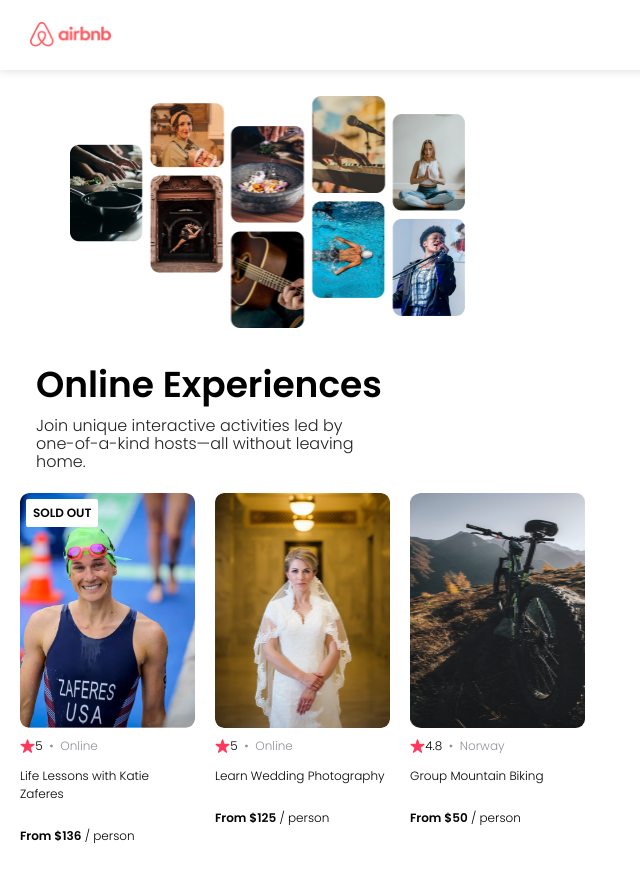
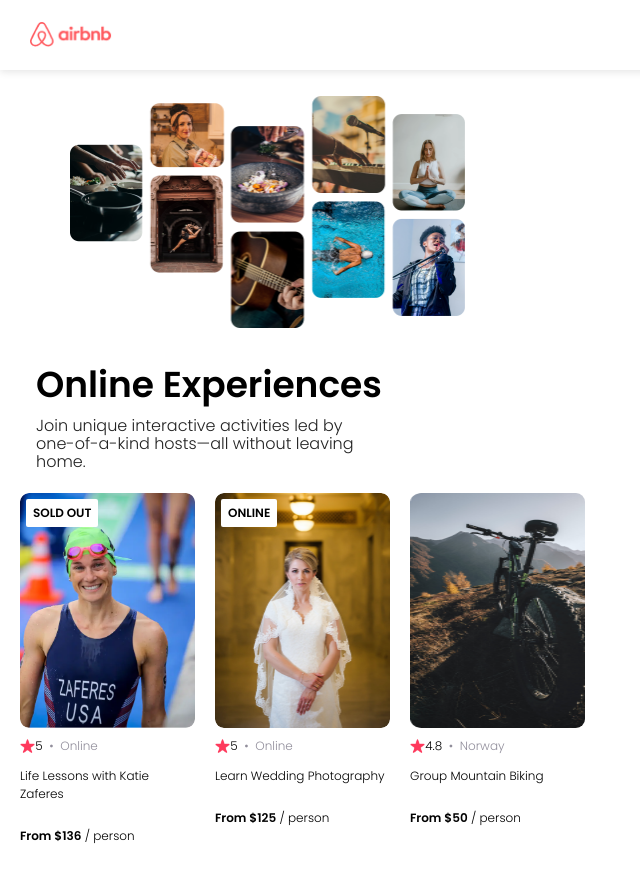
Before and after one commit to YunusOzkaya/airbnb-clone, a React (Create React App) app: page / in a window 1280 px wide. Shown: the whole page, without its empty margins (0-640 px from the left). Built offline with nearby package versions, Linux system fonts and the light colour scheme.

Commit message:
props to item object.

```diff
--- a/src/App.js
+++ b/src/App.js
@@ -6,8 +6,12 @@
 
 function App() {
   const newCard= data.map(card=>{
-    return <Card key={card.id}
-    img={card.coverImg} rating={card.stats.rating} reviewCount={card.stats.reviewCount} country={card.location} title={card.title} price={card.price} openSpots={card.openSpots} /> })
+    return(
+    <Card
+    key={card.id}
+    card={card}
+    />)
+  })
   return (
     <div className="container">
       <Navbar />
--- a/src/components/Card.js
+++ b/src/components/Card.js
@@ -1,18 +1,25 @@
 import React from "react"
 
 export default function Card(props) {
+    let badgeText
+    if (props.card.openSpots === 0) {
+        badgeText = "SOLD OUT"
+    } else if (props.card.location === "Online") {
+        badgeText = "ONLINE"
+    }
+
     return (
         <div className="card" >
-            {props.openSpots === 0 && <div className="card--badge">SOLD OUT</div>}
-            <img src={props.img} className="card--image" />
+            {badgeText && <div className="card--badge">{badgeText}</div>}
+            <img src={props.card.coverImg} className="card--image" />
             <div className="card--stats">
                 <img src="images/star.png" className="card--star" />
-                <span>{props.rating}</span>
-                <span className="gray">{props.reviewcount} &nbsp; • &nbsp; </span>
-                <span className="gray">{props.country}</span>
+                <span>{props.card.stats.rating}</span>
+                <span className="gray">{props.card.stats.reviewcount} &nbsp; • &nbsp; </span>
+                <span className="gray">{props.card.location}</span>
             </div>
-            <p>{props.title}</p>
-            <p><span className="bold">From ${props.price}</span> / person</p>
+            <p>{props.card.title}</p>
+            <p><span className="bold">From ${props.card.price}</span> / person</p>
         </div>
     )
 }
```
